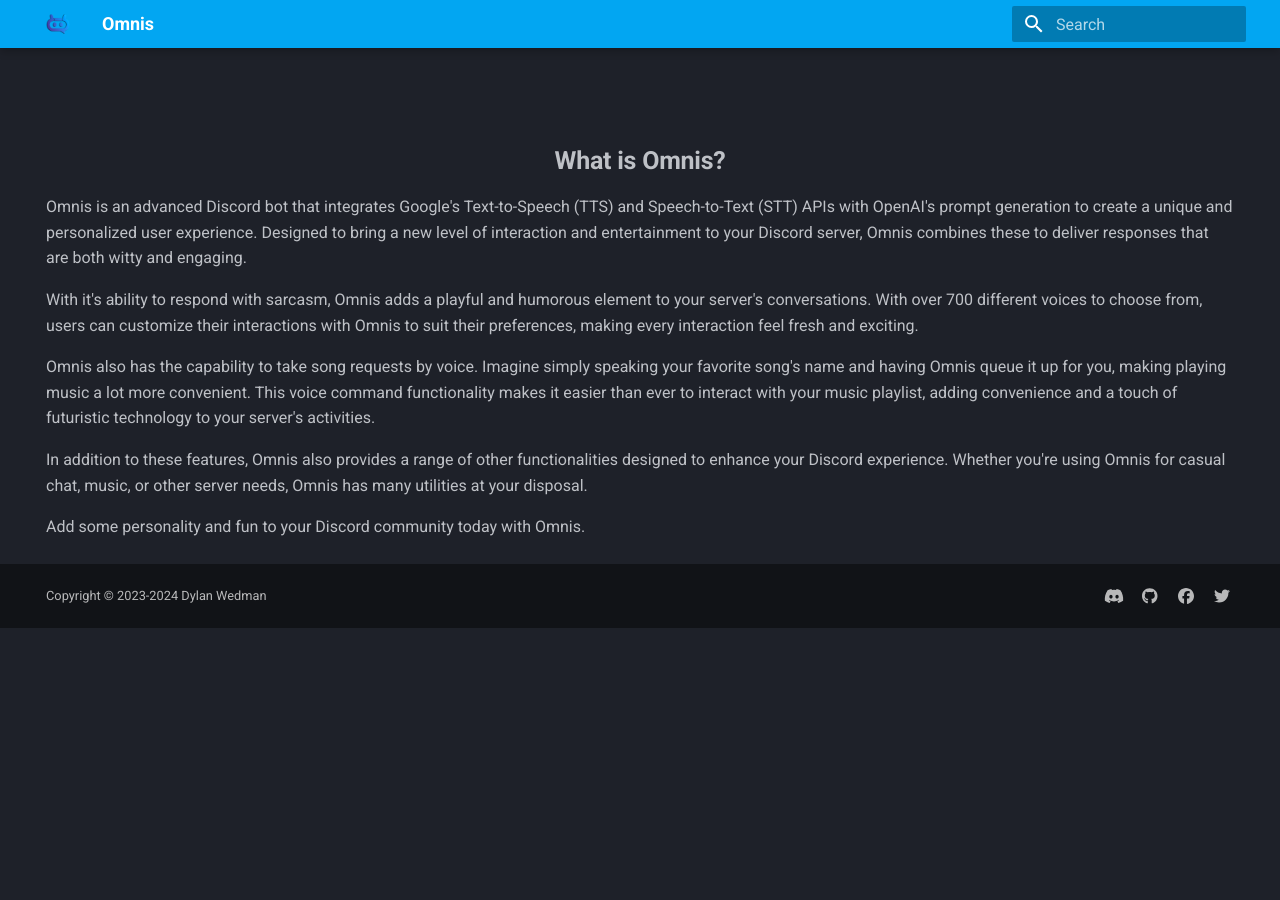
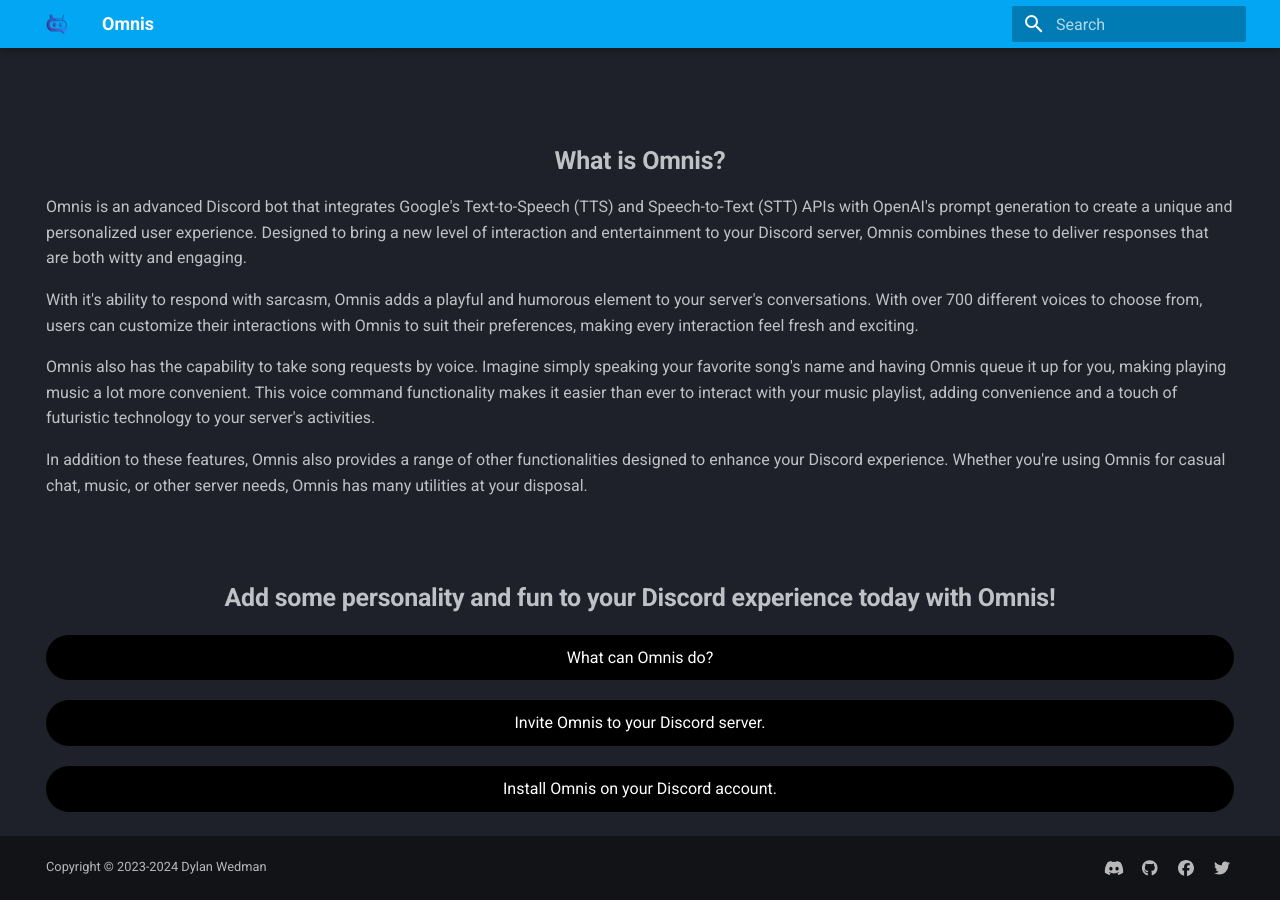
Before and after one commit to dylwedma11748/omnis-bot, an MkDocs documentation site: the page built from docs/index.md, in a window 1280 px wide and 900 px high, scrolled down 505 px. Built offline with MkDocs 1.6.1 and Material for MkDocs 9.7.7, drawn with Linux system fonts in a browser that asks for light colours; before the commit the page ends 1133 px from its top, so only the background shows below that.

Commit message:
Improved index page and added buttons

```diff
--- a/docs/index.md
+++ b/docs/index.md
@@ -26,4 +26,18 @@
 In addition to these features, Omnis also provides a range of other functionalities designed to enhance your Discord experience.
 Whether you're using Omnis for casual chat, music, or other server needs, Omnis has many utilities at your disposal.
 
-Add some personality and fun to your Discord community today with Omnis.
+<br>
+
+<h2 class="feature-header"><b>Add some personality and fun to your Discord experience today with Omnis!</b></h2>
+
+<a class="pricing-button" href="https://www.omnis-bot.com/commands/">
+	<i class="fab fa-discord fa-bounce"></i> What can Omnis do?
+</a>
+
+<a class="pricing-button" href="https://discord.com/api/oauth2/authorize?client_id=1079301591548563527&permissions=277062470720&scope=bot">
+	<i class="fab fa-discord fa-bounce"></i> Invite Omnis to your Discord server.
+</a>
+
+<a class="pricing-button" href="https://discord.com/oauth2/authorize?client_id=1079301591548563527&integration_type=1&scope=applications.commands">
+	<i class="fab fa-discord fa-bounce"></i> Install Omnis on your Discord account.
+</a>
```
